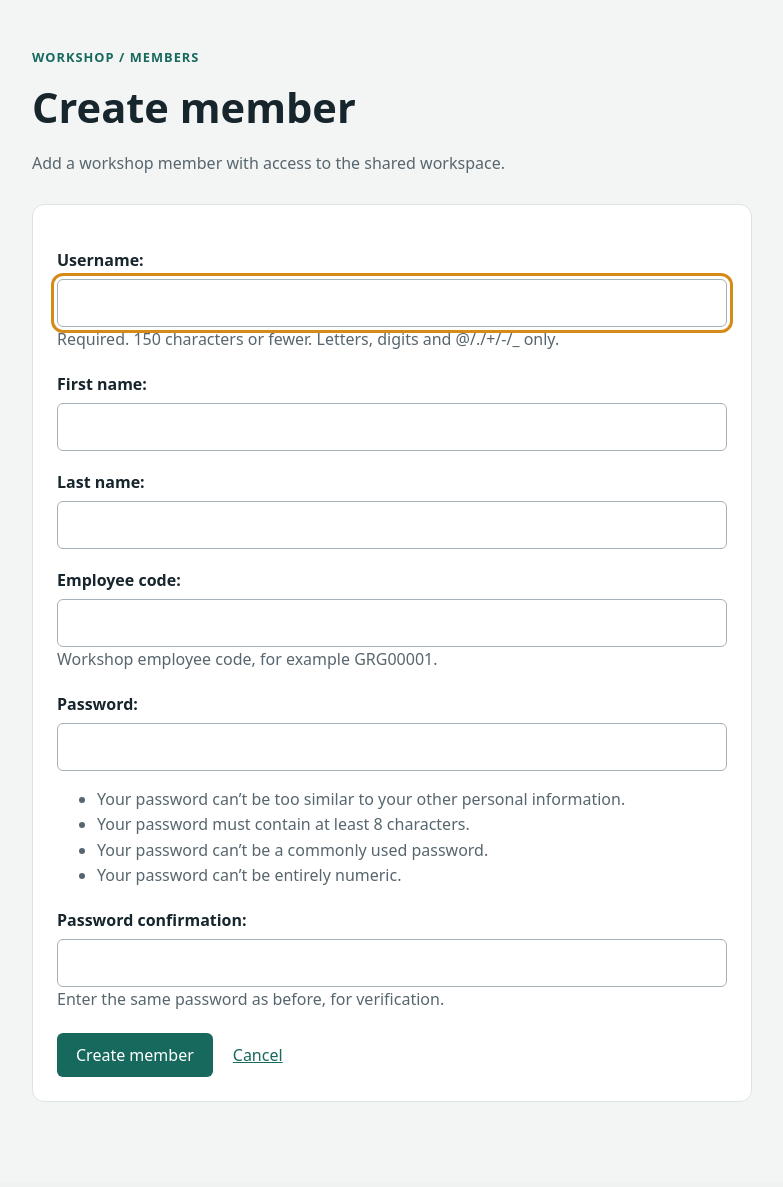
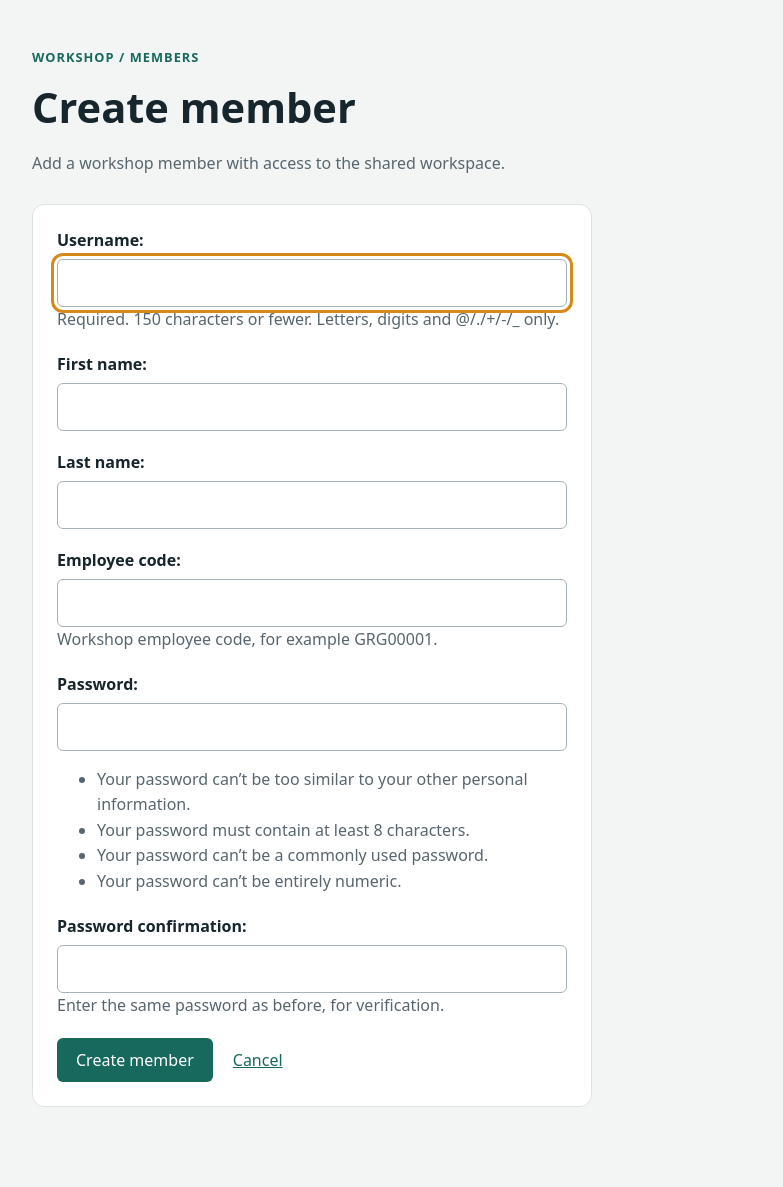
Before and after one commit to Maksym-Murtazin/garage-projects, a Django app: page /members/create/ in a window 1280 px wide. Shown: the part 81-1268 px from the top of the page, without its empty margins (48-831 px from the left). Before the commit the page ends 1183 px from the top, so only its background shows below. Run offline with Django 5.2, Linux system fonts and the light colour scheme; the visitor is signed in with stand-in values (Sample User, id 1).

Commit message:
fix: Improve form width and spacing

```diff
--- a/workshop/static/workshop/css/styles.css
+++ b/workshop/static/workshop/css/styles.css
@@ -39,6 +39,8 @@ button:hover, .button:hover { background: #104d45; }
 .danger { background: #a32323; }
 .danger:hover { background: #7e1919; }
 .edit-form { max-width: 720px; margin-bottom: 32px; }
+form.edit-form { max-width: 560px; }
+.edit-form > .form-field:first-of-type { margin-top: 0; }
 .form-actions { display: flex; align-items: center; gap: 20px; }
 button.secondary { background: transparent; border-color: #89989f; }
 button.secondary:hover { background: #30434d; }
```
